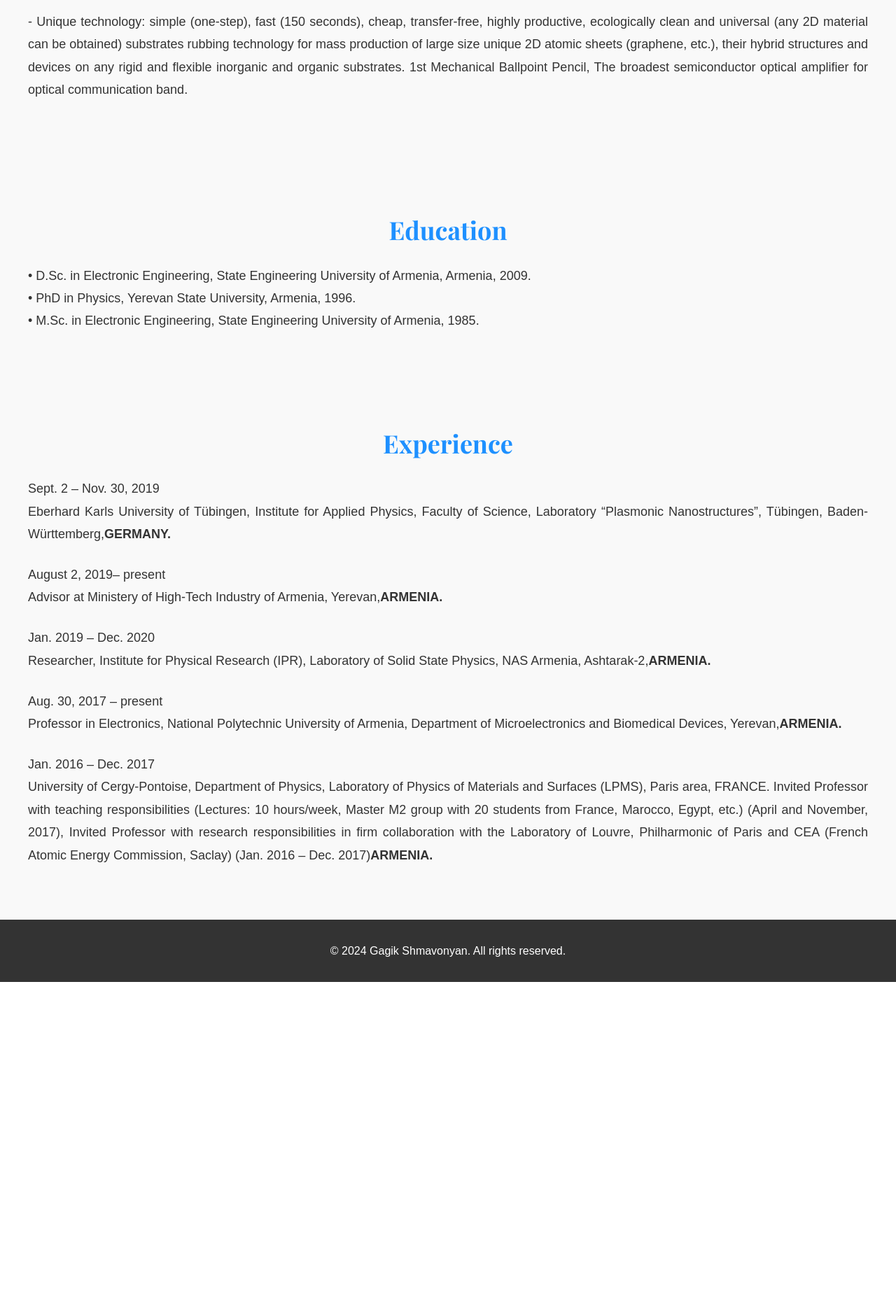
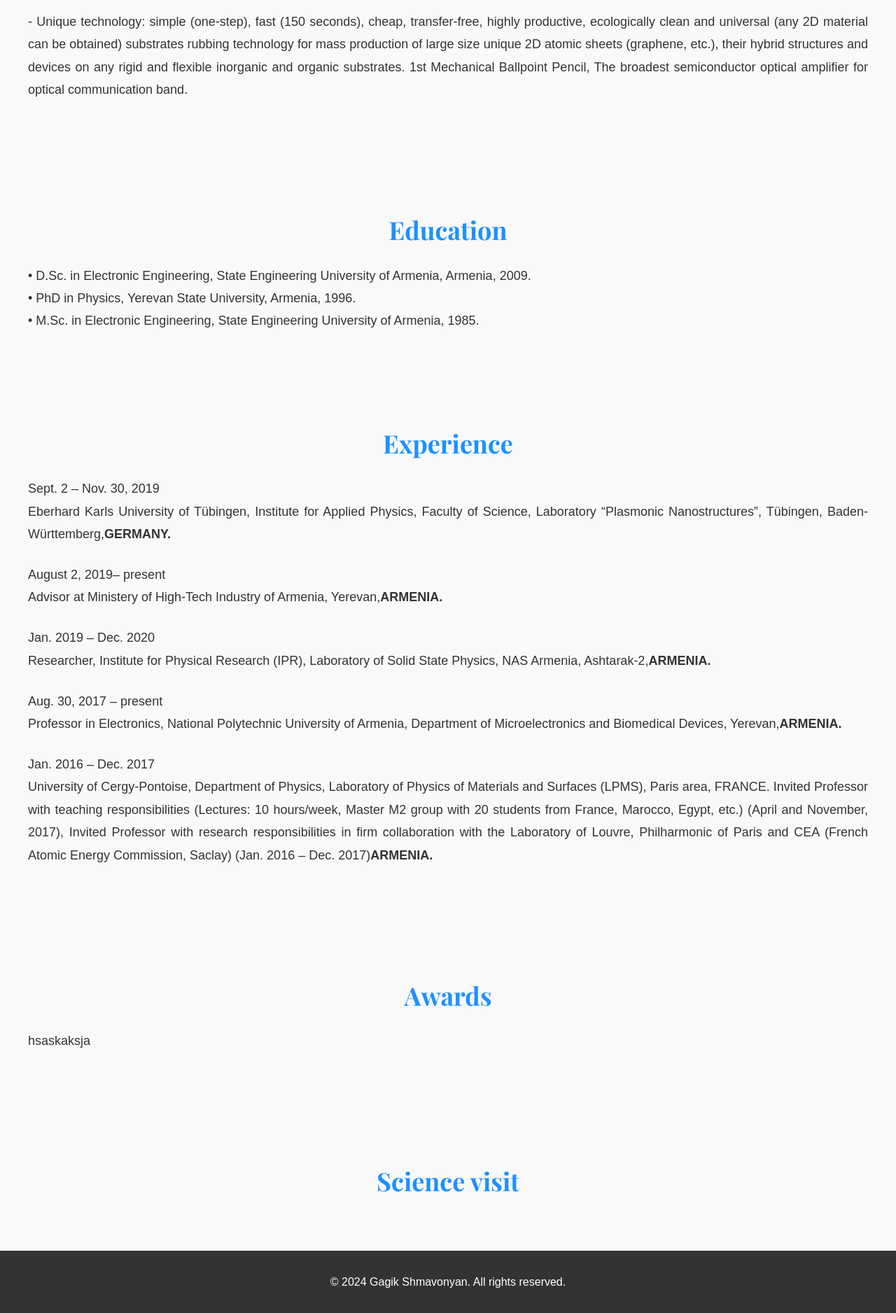
Before and after one commit to AlbertZaqaryan/shmavonyan_web_profile, a Django app: page / in a window 1280 px wide. Shown: the part 1840-3716 px from the top of the page at 70% size. Before the commit the page ends 3243 px from the top, so only its background shows below. Run offline with Django 5.2, Linux system fonts and the light colour scheme; data comes from the database, SQL or seed files in the repository; both versions use the stored data as it was after the commit; data that the repository does not hold is empty.

Commit message:
awards and science sections added

```diff
--- a/core/main/admin.py
+++ b/core/main/admin.py
@@ -1,5 +1,5 @@
 from django.contrib import admin
-from .models import Article, ContactMessage, Profile, About, Education, Experience
+from .models import Article, ContactMessage, Profile, About, Education, Experience, Awards, Science_visit
 # Register your models here.
 
 admin.site.register(Profile)
@@ -8,3 +8,5 @@ admin.site.register(ContactMessage)
 admin.site.register(About)
 admin.site.register(Education)
 admin.site.register(Experience)
+admin.site.register(Awards)
+admin.site.register(Science_visit)
--- a/core/main/models.py
+++ b/core/main/models.py
@@ -51,3 +51,20 @@ class Experience(models.Model):
 
     def __str__(self):
         return self.info
+
+
+
+class Awards(models.Model):
+
+    text = models.TextField()
+
+    def __str__(self):
+        return self.text
+
+class Science_visit(models.Model):
+
+    date = models.CharField(max_length=60)
+    locations = models.CharField(max_length=60)
+
+    def __str__(self):
+        return f'{self.date} -> {self.locations}'
--- a/core/main/templates/articles.html
+++ b/core/main/templates/articles.html
@@ -4,7 +4,7 @@
 {% block content %}
 <section id="articles" class="articles">
     <div class="container">
-        <h2>Articles</h2>
+        <h2>Publications</h2>
         <div class="article-list">
             {% for article in articles %}
             <article class="article-item">
--- a/core/main/templates/base.html
+++ b/core/main/templates/base.html
@@ -16,7 +16,7 @@
             <nav class="nav">
                 <ul>
                     <li><a href="{% url 'home' %}">About</a></li>
-                    <li><a href="{% url 'articles' %}">Articles</a></li>
+                    <li><a href="{% url 'articles' %}">Publications</a></li>
                     <li><a href="{% url 'contact' %}">Contact</a></li>
                 </ul>
             </nav>
--- a/core/main/templates/home.html
+++ b/core/main/templates/home.html
@@ -54,6 +54,25 @@
     {% endfor %}
 </section>
 
+
+
+<section class="about-section">
+    <h1>Awards</h1>
+    {% for i in awards_list %}
+        <p>{{ i.text }}</p>
+        <br>
+    {% endfor %}
+</section>
+
+
+<section class="about-section">
+    <h1>Science visit</h1>
+    {% for i in Science_visit_list %}
+        <p>{{ i.date }}</p>
+        <p>{{ i.location }}</p>
+        <br>
+    {% endfor %}
+</section>
 
 <style>
     .name-title {
--- a/core/main/views.py
+++ b/core/main/views.py
@@ -1,6 +1,6 @@
 from django.shortcuts import render, get_object_or_404, redirect
 from django.http import HttpResponse
-from .models import Article, ContactMessage, Profile, About, Education, Experience
+from .models import Article, ContactMessage, Profile, About, Education, Experience, Science_visit, Awards
 from .forms import ContactForm
 
 def home(request):
@@ -8,11 +8,16 @@ def home(request):
     about_info = About.objects.all()
     education_list = Education.objects.all()
     experience_list = Experience.objects.all()
+    Science_visit_list = Science_visit.objects.all()
+    awards_list = Awards.objects.all()
     return render(request, 'home.html', context={
         'profile':profile,
         'about_info':about_info,
         'education_list':education_list,
-        'experience_list':experience_list
+        'experience_list':experience_list,
+        'Science_visit_list':Science_visit_list,
+        'awards_list':awards_list
+
     })
 
 def about(request):
```
Also changed, not shown: core/db.sqlite3, core/main/migrations/0007_awards_science_visit.py (added), 1 other file.
